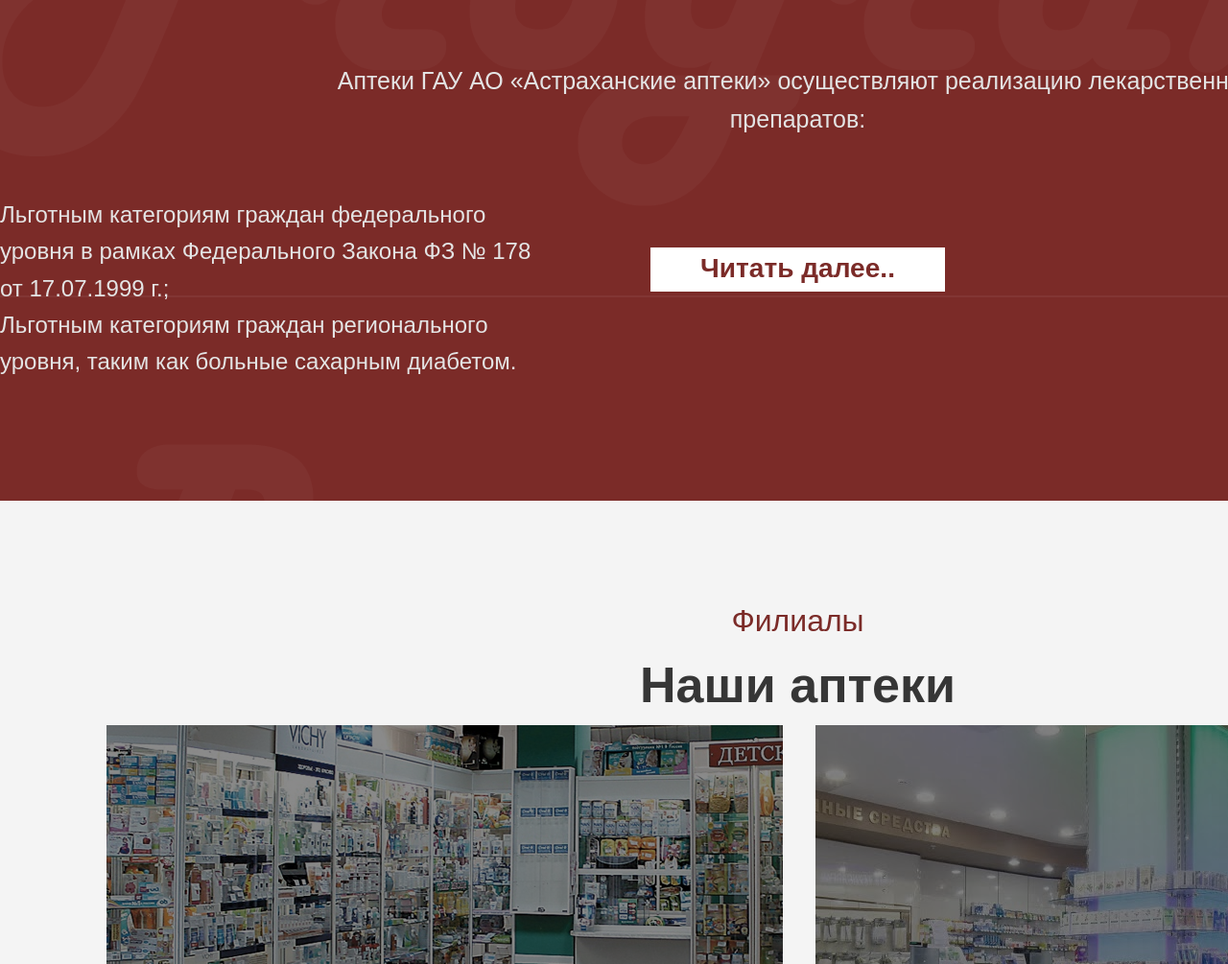
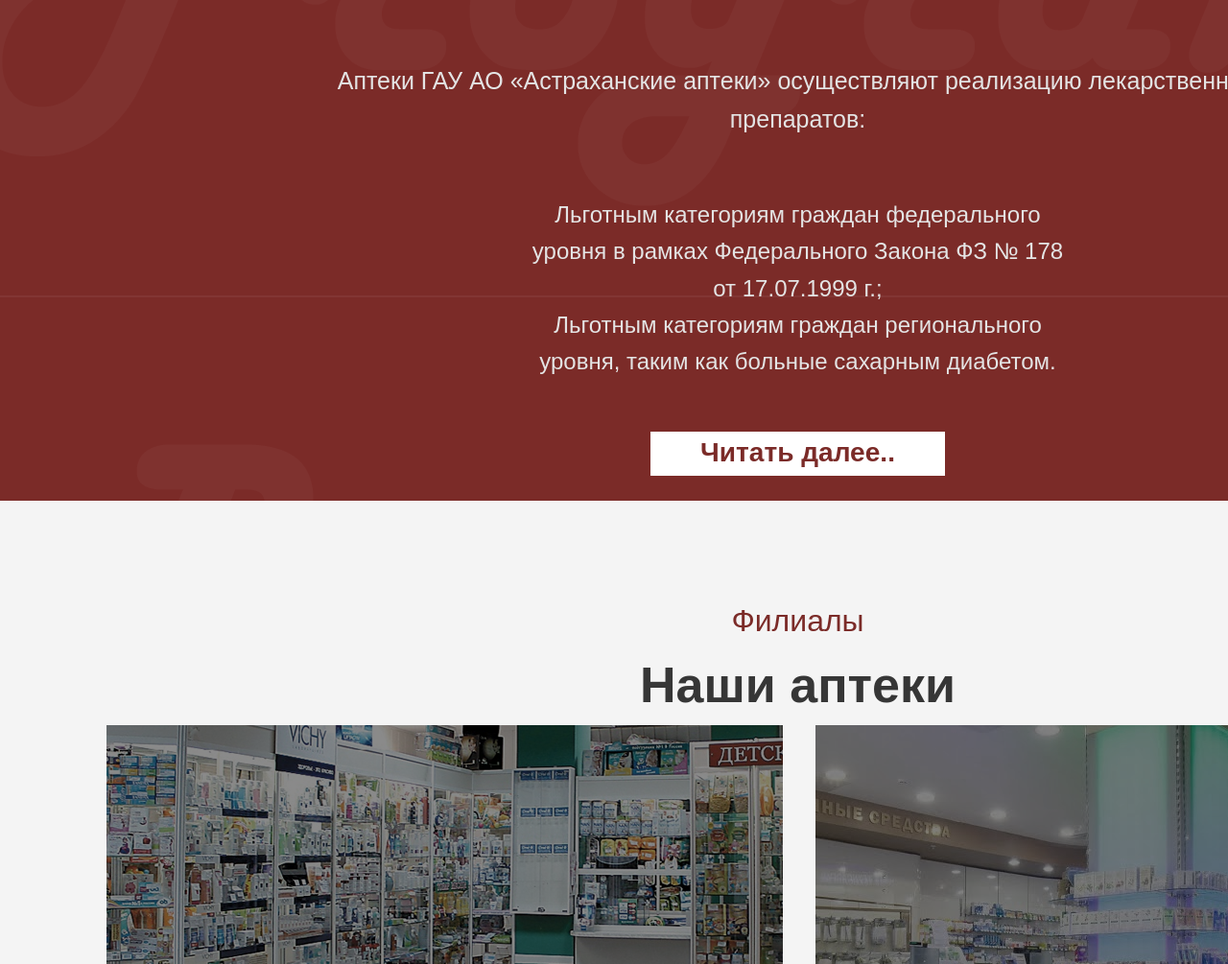
Before and after one commit to b13d/b13d.github.io, a plain HTML site: page index.html in a window 1280 px wide. Shown: the part 3146-4151 px from the top of the page at 96% size. Drawn offline with Linux system fonts and the light colour scheme.

Commit message:
Update style.css

```diff
--- a/css/style.css
+++ b/css/style.css
@@ -425,8 +425,9 @@ li {
 }
 
 .ProgrammsText-3 {
-	width: 575px;
-	float:left;
+    text-align: center;
+    width: 575px;
+    margin: 0 auto;
 }
 
 .ProgrammsText-4 {
```
